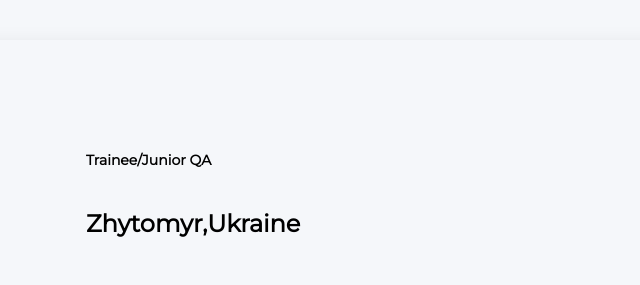
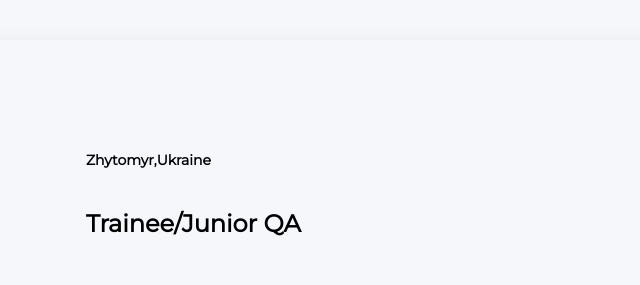
Before and after one commit to Marinadina/My-resume, a plain HTML site: page index.html in a window 1280 px wide. Shown: the top 285 px of the page, 344-984 px from the left. Drawn offline with Linux system fonts and the light colour scheme.

Commit message:
Update index.html

```diff
--- a/index.html
+++ b/index.html
@@ -72,8 +72,8 @@
         <div class="main-content-section">
                     <!-- About me section -->
                     <div class="about-me-section">
-                   <h2 class="about-me-profession">Trainee/Junior QA</h2>
-                        <h2 class="about-me-adress">Zhytomyr,Ukraine</h2>
+                   <h2 class="about-me-profession">Zhytomyr,Ukraine</h2>
+                        <h2 class="about-me-adress">Trainee/Junior QA</h2>
                         <h1 class="about-me-name"> Maryna Borysova</h1>
                         <p class="about-me-description">Hello! I realized at one point that it was time to channel my abilities and best qualities into the profession of the future, not the profession of the past. I spent 15 years of my life at the piano keyboard, and for the next 15 - I will live at the computer keyboard.
                         </p>
```
